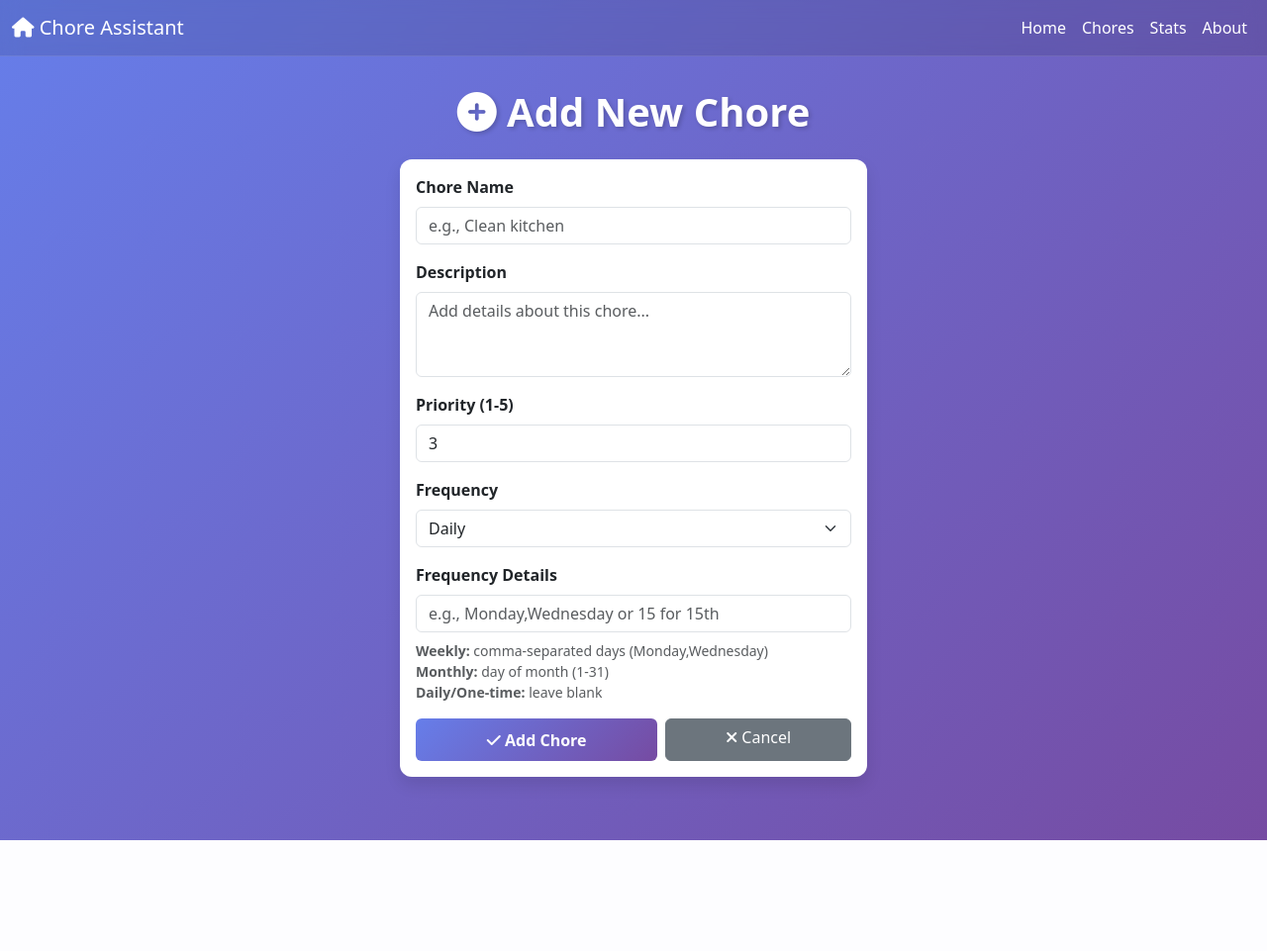
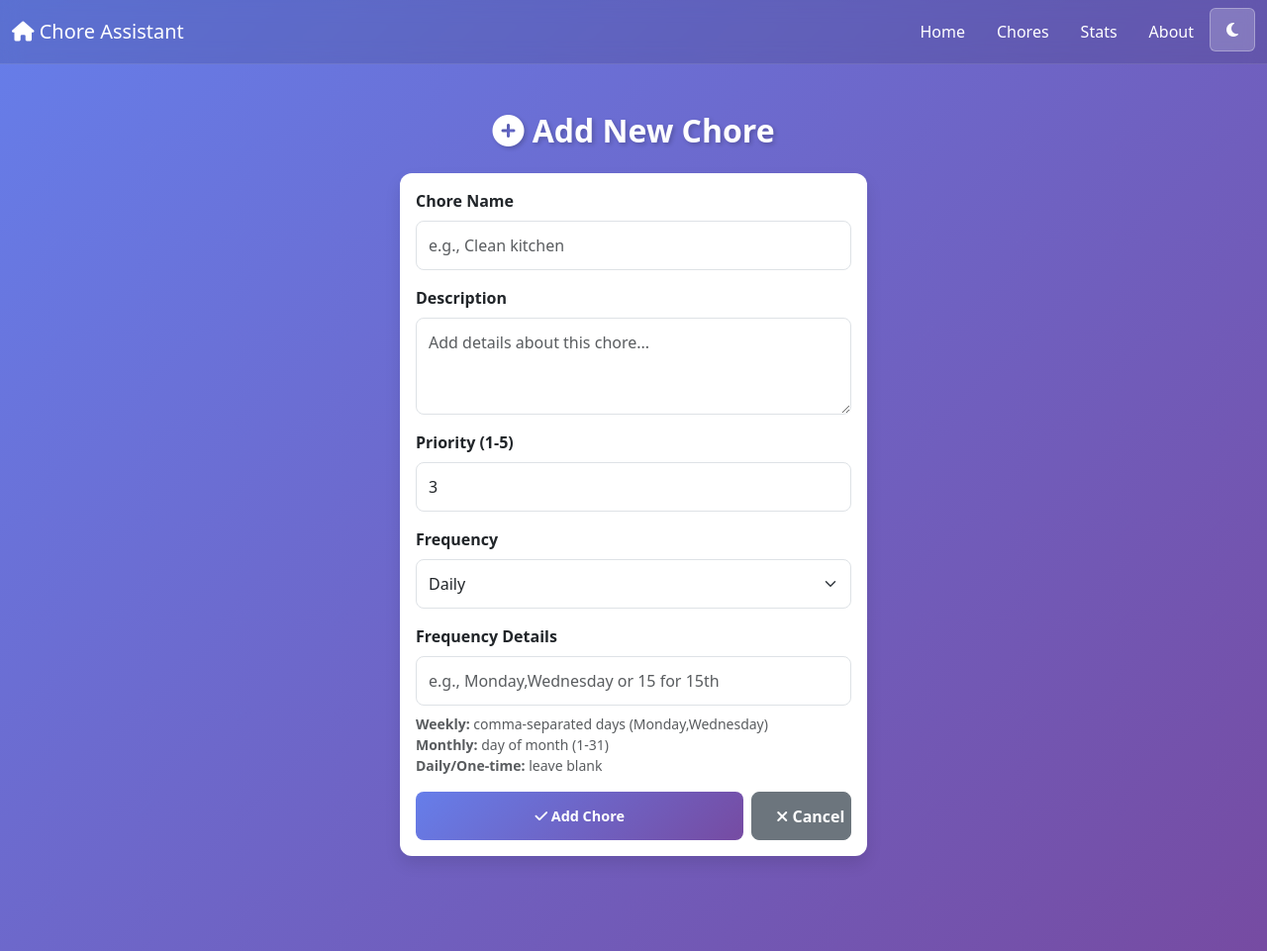
Before and after one commit to ThomasSchindler897/chore-assistant, a Flask app: page /add in a window 1280 px wide. Shown: the whole page at 99% size. Before the commit the page ends 849 px from the top, so only its background shows below. Run offline with Flask 3, Linux system fonts and the light colour scheme.

Commit message:
Add dark mode toggle, enhance progress bars, optimize for touchscreen - Milestone 6 complete

```diff
--- a/templates/add_chore.html
+++ b/templates/add_chore.html
@@ -45,11 +45,11 @@
                             </small>
                         </div>
 
-                        <div class="d-flex gap-2">
-                            <button type="submit" class="btn btn-primary flex-grow-1">
+                        <div class="d-flex gap-2 justify-content-center">
+                            <button type="submit" class="btn btn-primary btn-sm">
                                 <i class="fas fa-check"></i> Add Chore
                             </button>
-                            <a href="/chores" class="btn btn-secondary flex-grow-1">
+                            <a href="/chores" class="btn btn-secondary">
                                 <i class="fas fa-times"></i> Cancel
                             </a>
                         </div>
--- a/templates/base.html
+++ b/templates/base.html
@@ -14,12 +14,111 @@
         :root {
             --primary: #667eea;
             --secondary: #764ba2;
+            --bg-light: #ffffff;
+            --text-light: #333333;
+            --border-light: #e0e0e0;
         }
 
         body {
             background: linear-gradient(135deg, var(--primary) 0%, var(--secondary) 100%);
             min-height: 100vh;
             padding-bottom: 2rem;
+        }
+
+        body.dark-mode {
+            background: linear-gradient(135deg, #1a1a2e 0%, #16213e 100%);
+        }
+
+        body.dark-mode .card {
+            background-color: #2a2a3e;
+            color: #e0e0e0;
+            border-color: #3a3a4e;
+        }
+
+        body.dark-mode .card-title,
+        body.dark-mode h5 {
+            color: #ffffff;
+        }
+
+        body.dark-mode .text-muted {
+            color: #b0b0b0 !important;
+        }
+
+        body.dark-mode .form-control,
+        body.dark-mode .form-select {
+            background-color: #3a3a4e;
+            color: #e0e0e0;
+            border-color: #4a4a5e;
+        }
+
+        body.dark-mode .form-control:focus,
+        body.dark-mode .form-select:focus {
+            background-color: #4a4a5e;
+            color: #e0e0e0;
+            border-color: var(--primary);
+        }
+
+        body.dark-mode .alert {
+            background-color: #3a3a4e;
+            color: #e0e0e0;
+            border-color: #4a4a5e;
+        }
+
+        /* Touchscreen Optimizations */
+        button, a.btn, input[type="checkbox"], input[type="radio"] {
+            min-height: 44px;
+            min-width: 44px;
+        }
+
+        .btn {
+            padding: 0.7rem 1.5rem !important;
+            font-size: 1rem !important;
+            border-radius: 8px;
+            font-weight: 600;
+            white-space: nowrap;
+        }
+
+        .btn-sm {
+            padding: 0.5rem 1rem !important;
+            font-size: 0.9rem !important;
+        }
+
+        .form-control, .form-select {
+            padding: 0.75rem !important;
+            font-size: 1rem !important;
+            border-radius: 8px;
+            height: auto;
+        }
+
+        input[type="checkbox"],
+        input[type="radio"] {
+            width: 20px;
+            height: 20px;
+            cursor: pointer;
+        }
+
+        .form-check {
+            padding-top: 0.5rem;
+            padding-bottom: 0.5rem;
+        }
+
+        /* Remove hover transforms on touch devices */
+        @media (hover: none) {
+            .card:hover {
+                transform: none;
+            }
+
+            .btn-primary:hover {
+                transform: none;
+            }
+
+            nav a:hover {
+                transform: none;
+            }
+        }
+
+        .nav-link {
+            padding: 0.75rem 1rem !important;
         }
 
         nav {
@@ -36,13 +135,12 @@
 
         nav a:hover {
             color: #ffd700 !important;
-            transform: translateY(-2px);
         }
 
         .content {
             max-width: 1000px;
             margin: 2rem auto;
-            padding: 0 1rem;
+            padding: 1rem;
         }
 
         h1 {
@@ -50,6 +148,11 @@
             font-weight: 700;
             margin-bottom: 2rem;
             text-shadow: 2px 2px 4px rgba(0, 0, 0, 0.2);
+            font-size: 2rem;
+        }
+
+        h2 {
+            font-size: 1.5rem;
         }
 
         .card {
@@ -57,25 +160,92 @@
             border-radius: 12px;
             box-shadow: 0 8px 16px rgba(0, 0, 0, 0.1);
             transition: all 0.3s;
+            margin-bottom: 1rem;
         }
 
+        @media (hover: any-hover) {
             .card:hover {
                 transform: translateY(-4px);
                 box-shadow: 0 12px 24px rgba(0, 0, 0, 0.15);
+            }
         }
 
         .btn-primary {
             background: linear-gradient(135deg, var(--primary), var(--secondary));
             border: none;
             font-weight: 600;
-            padding: 0.6rem 1.5rem;
+            width: 100%;
         }
 
+        @media (hover: any-hover) {
             .btn-primary:hover {
                 background: linear-gradient(135deg, var(--secondary), var(--primary));
                 transform: translateY(-2px);
             }
+        }
+
+        /* Progress Bar Enhancement */
+        .progress {
+            background-color: #e9ecef;
+            border-radius: 8px;
+            height: 28px;
+            box-shadow: inset 0 2px 4px rgba(0, 0, 0, 0.1);
+        }
+
+        body.dark-mode .progress {
+            background-color: #3a3a4e;
+        }
+
+        .progress-bar {
+            border-radius: 8px;
+            font-weight: 600;
+            display: flex;
+            align-items: center;
+            justify-content: center;
+            font-size: 0.9rem;
+        }
+
+        /* Mobile responsiveness */
+        @media (max-width: 768px) {
+            h1 {
+                font-size: 1.5rem;
+            }
+
+            .card {
+                margin-bottom: 1.5rem;
+            }
+
+            .btn {
+                width: 100%;
+                margin-bottom: 0.5rem;
+            }
+
+            .d-flex.gap-2 {
+                flex-direction: column;
+            }
+
+            .d-flex.gap-2 > * {
+                width: 100%;
+            }
+        }
+
+        /* Dark Mode Toggle Button */
+        .theme-toggle {
+            background: rgba(255, 255, 255, 0.2);
+            border: 1px solid rgba(255, 255, 255, 0.3);
+            color: white;
+            padding: 0.5rem 1rem;
+            border-radius: 6px;
+            cursor: pointer;
+            font-size: 1rem;
+            transition: all 0.3s;
+        }
+
+        .theme-toggle:hover {
+            background: rgba(255, 255, 255, 0.3);
+        }
     </style>
+
 </head>
 <body>
     <!-- Navigation -->
@@ -101,6 +271,11 @@
                     <li class="nav-item">
                         <a class="nav-link" href="/about">About</a>
                     </li>
+                    <li class="nav-item">
+                        <button class="theme-toggle" id="darkModeToggle" title="Toggle dark mode">
+                            <i class="fas fa-moon"></i>
+                        </button>
+                    </li>
                 </ul>
             </div>
         </div>
@@ -111,7 +286,29 @@
         {% block content %}{% endblock %}
     </div>
 
-    <!-- Bootstrap JS -->
-    <script src="https://cdn.jsdelivr.net/npm/bootstrap@5.3.0/dist/js/bootstrap.bundle.min.js"></script>
+    <script>
+        // Dark Mode Toggle
+        const darkModeToggle = document.getElementById('darkModeToggle');
+        const body = document.body;
+
+        // Check for saved preference or default to light mode
+        if (localStorage.getItem('darkMode') === 'enabled') {
+            body.classList.add('dark-mode');
+            darkModeToggle.innerHTML = '<i class="fas fa-sun"></i>';
+        }
+
+        // Toggle dark mode
+        darkModeToggle.addEventListener('click', function() {
+            body.classList.toggle('dark-mode');
+
+            if (body.classList.contains('dark-mode')) {
+                localStorage.setItem('darkMode', 'enabled');
+                darkModeToggle.innerHTML = '<i class="fas fa-sun"></i>';
+            } else {
+                localStorage.setItem('darkMode', 'disabled');
+                darkModeToggle.innerHTML = '<i class="fas fa-moon"></i>';
+            }
+        });
+    </script>
 </body>
 </html>
--- a/templates/edit_chore.html
+++ b/templates/edit_chore.html
@@ -53,11 +53,11 @@
                             </div>
                         </div>
 
-                        <div class="d-flex gap-2">
-                            <button type="submit" class="btn btn-primary flex-grow-1">
+                        <div class="d-flex gap-2 justify-content-center">
+                            <button type="submit" class="btn btn-primary btn-sm">
                                 <i class="fas fa-save"></i> Save Changes
                             </button>
-                            <a href="/chores" class="btn btn-secondary flex-grow-1">
+                            <a href="/chores" class="btn btn-secondary">
                                 <i class="fas fa-times"></i> Cancel
                             </a>
                         </div>
```
Lines whose indentation alone changed are shown as unchanged.
